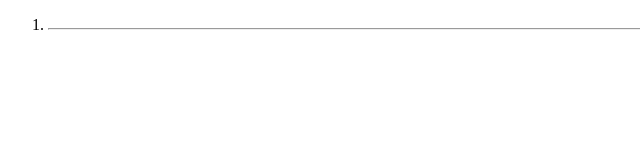
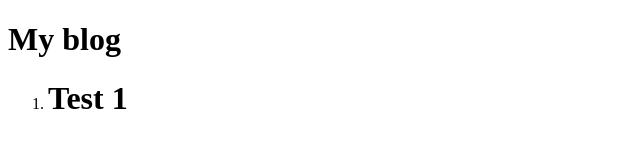
Before and after one commit to dirv/pinaclj, a plain HTML site: page sample_themes/simple/index.html in a window 1280 px wide. Shown: the whole page, without its empty margins (0-640 px from the left). Drawn offline with Linux system fonts and the light colour scheme.

Commit message:
Updated sample theme to reflect the new page-list structure, plus the start of some styling

```diff
--- a/sample_themes/simple/index.html
+++ b/sample_themes/simple/index.html
@@ -2,14 +2,16 @@
 <html>
 <head>
   <meta http-equiv="Content-Type" content="text/html; charset=utf-8">
+  <link type="text/css" rel="stylesheet" href="styles.css">
 </head>
 <body>
-<ol>
-    <li data-id="page-list">
-      <a data-id="page-link" />
-      <p data-id="published-at"></p>
-    <hr />
-  </li>
+<h1 data-id="blog-title">My blog</h1>
+<ol data-id="page-list" data-max-pages="5">
+    <li>
+        <h1><a data-id="page-link">Test 1</a></h1>
+        <p data-id="published-at" data-format="dd MMMM yyyy"></p>
+        <section data-id="content"></section>
+    </li>
 </ol>
 </body>
 </html>
--- /dev/null
+++ b/sample_themes/simple/styles.css
@@ -0,0 +1 @@
+p { font-family: Helvetica, Arial; font-size: 11pt;}
```
Also changed, not shown: sample_themes/simple/post.html (+11 -1 lines).
